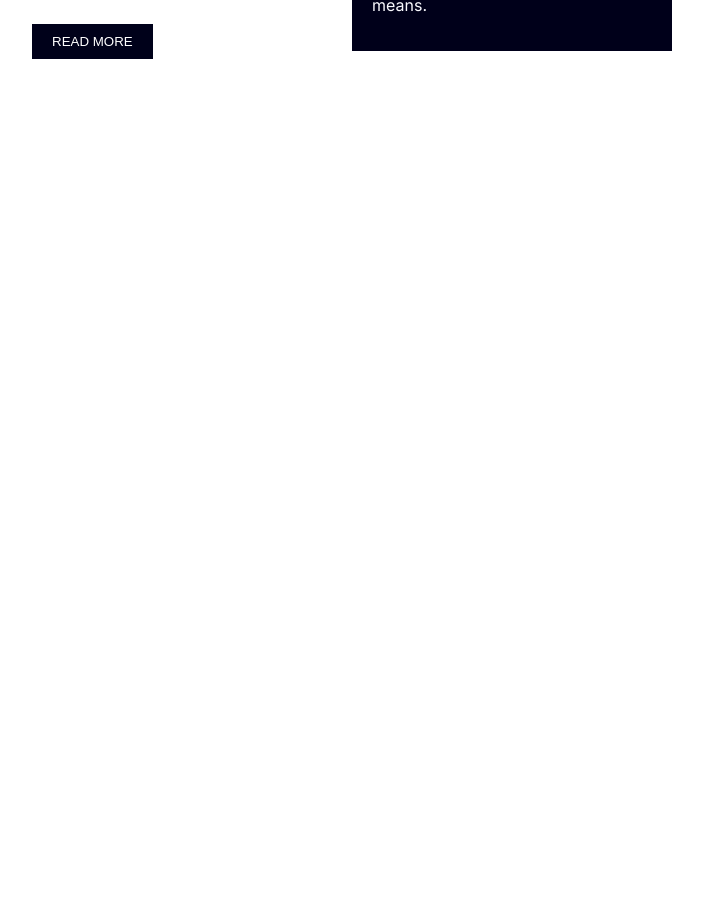
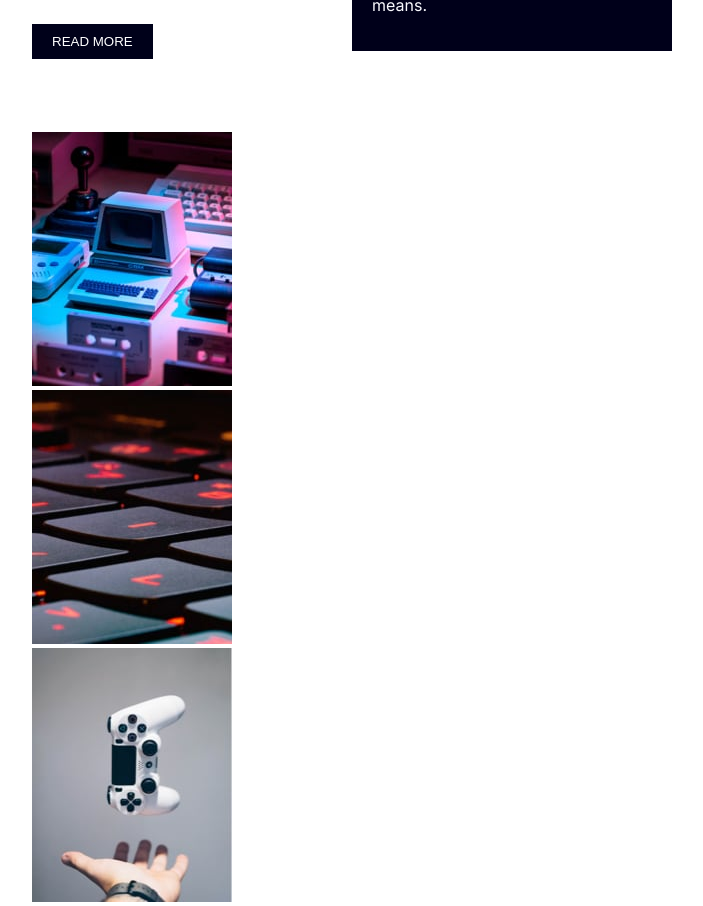
Before and after one commit to joseMartinez07/ProyectFront, an Angular app in the folder ProFront/: page / in a window 1280 px wide. Shown: the part 581-1487 px from the top of the page, without its empty margins (468-1171 px from the left). Before the commit the page ends 800 px from the top, so only its background shows below. Built offline with nearby package versions, Linux system fonts and the light colour scheme.

Commit message:
07/12/2023 break

```diff
--- a/ProFront/src/app/app.component.css
+++ b/ProFront/src/app/app.component.css
@@ -26,7 +26,7 @@
 }
 
 .div_menu a:hover {
-    text-decoration: underline;
+    text-decoration: none;
     color: #f35c51;
 }
 
@@ -48,10 +48,14 @@ p {
     width: 300px;
     padding: 10px;
     background: #00001a;
-
 }
 
-#new-one{
+#new-one:hover{
+    text-decoration: none;
+    color: #f2b870;
+}
+
+#new-one-p,#new-one{
     color:#f9f9fe;
 }
 
@@ -137,3 +141,12 @@ p {
     background-color: #f35c51; /* Cambia el color de fondo al pasar sobre el botón */
     color: white;
 }
+
+.div-last{
+    margin-top: 610px;
+    left: 500px;
+    width: 300px;
+    height: auto;
+    position: absolute;
+    right: 0;
+}
--- a/ProFront/src/app/app.component.html
+++ b/ProFront/src/app/app.component.html
@@ -20,14 +20,14 @@
 
     <div class="div-new-t">
       <h4 id="new-one">Hydrogen VS Electric Cars</h4>
-      <p id="new-one">
+      <p id="new-one-p">
         Will hydrogen-fueled cars ever catch up to EVs?
       </p>
     </div>
 
     <div class="div-new-t">
       <h4 id="new-one">The Downsides of AI Artistry</h4>
-      <p id="new-one">
+      <p id="new-one-p">
         What are the possible adverse effects of on-demand
         AI image generation?
       </p>
@@ -35,7 +35,7 @@
 
     <div>
       <h4 id="new-one">Is VC Funding Drying Up</h4>
-      <p id="new-one">
+      <p id="new-one-p">
         Private funding by VC firms is down 50% YOY. We take
         a look at what means.
       </p>
@@ -60,7 +60,12 @@
     <button type="button">READ MORE</button>
   </div>
 
+  <div class="div-last">
+
+    <img src="../assets/images/image-retro-pcs.jpg">
+    <img src="../assets/images/image-top-laptops.jpg">
+    <img src="../assets/images/image-gaming-growth.jpg">
+  </div>
+
 </main>
-
-
 <router-outlet></router-outlet>
```
